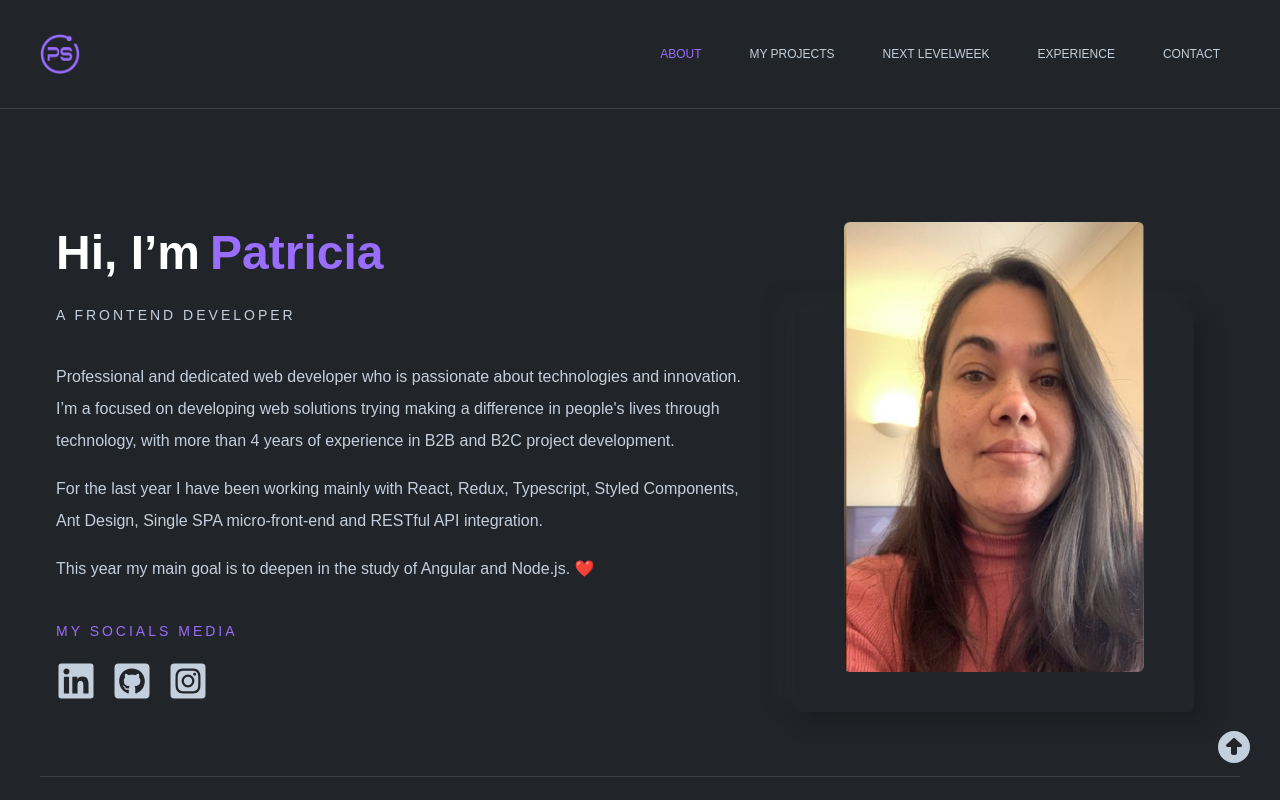
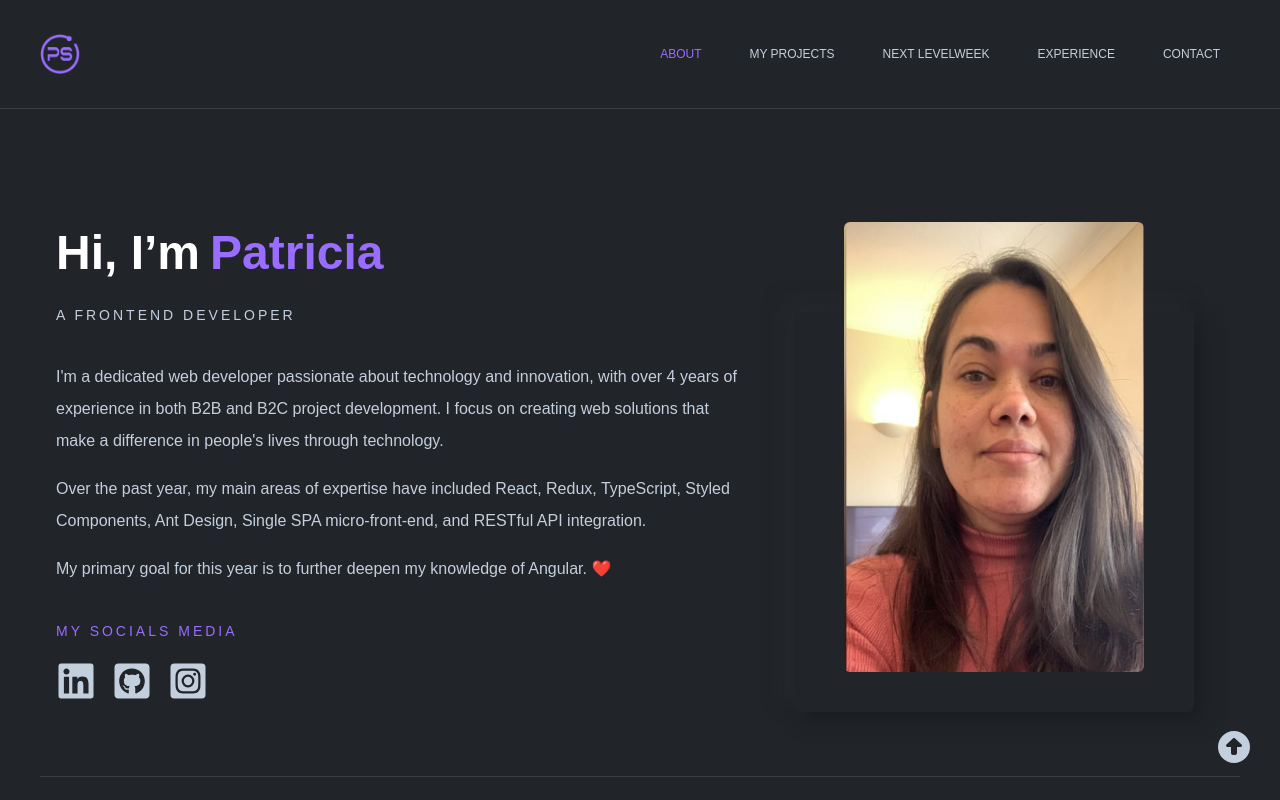
Before and after one commit to patriciasegantine/patriciasegantine-portfolio, a React (Vite) app: page / in a window 1280 px wide. Shown: the top 800 px of the page. Built offline with nearby package versions, Linux system fonts and the light colour scheme.

Commit message:
feat: update about text

```diff
--- a/src/view/about/about.tsx
+++ b/src/view/about/about.tsx
@@ -25,18 +25,18 @@ export const About = () => {
           </TitlePerfil>
 
           <p>
-            Professional and dedicated web developer who is passionate about technologies and innovation. I’m a focused
-            on
-            developing web solutions trying making a difference in people's lives through technology, with more than 4
-            years
-            of experience in B2B and B2C project development.
+            I'm a dedicated web developer passionate about technology and innovation, with over 4 years of experience in
+            both B2B and B2C project development. I focus on creating web solutions that make a difference in people's
+            lives through technology.
           </p>
 
-          <p>For the last year I have been working mainly with React, Redux, Typescript, Styled Components, Ant Design,
-            Single SPA micro-front-end and RESTful API integration.
+          <p>
+            Over the past year, my main areas of expertise have included React, Redux, TypeScript, Styled Components,
+            Ant Design, Single SPA micro-front-end, and RESTful API integration.
           </p>
 
-          <p>This year my main goal is to deepen in the study of Angular and Node.js. ❤️
+          <p>
+            My primary goal for this year is to further deepen my knowledge of Angular. ❤️
           </p>
 
           <SocialMediaContainer>
```
